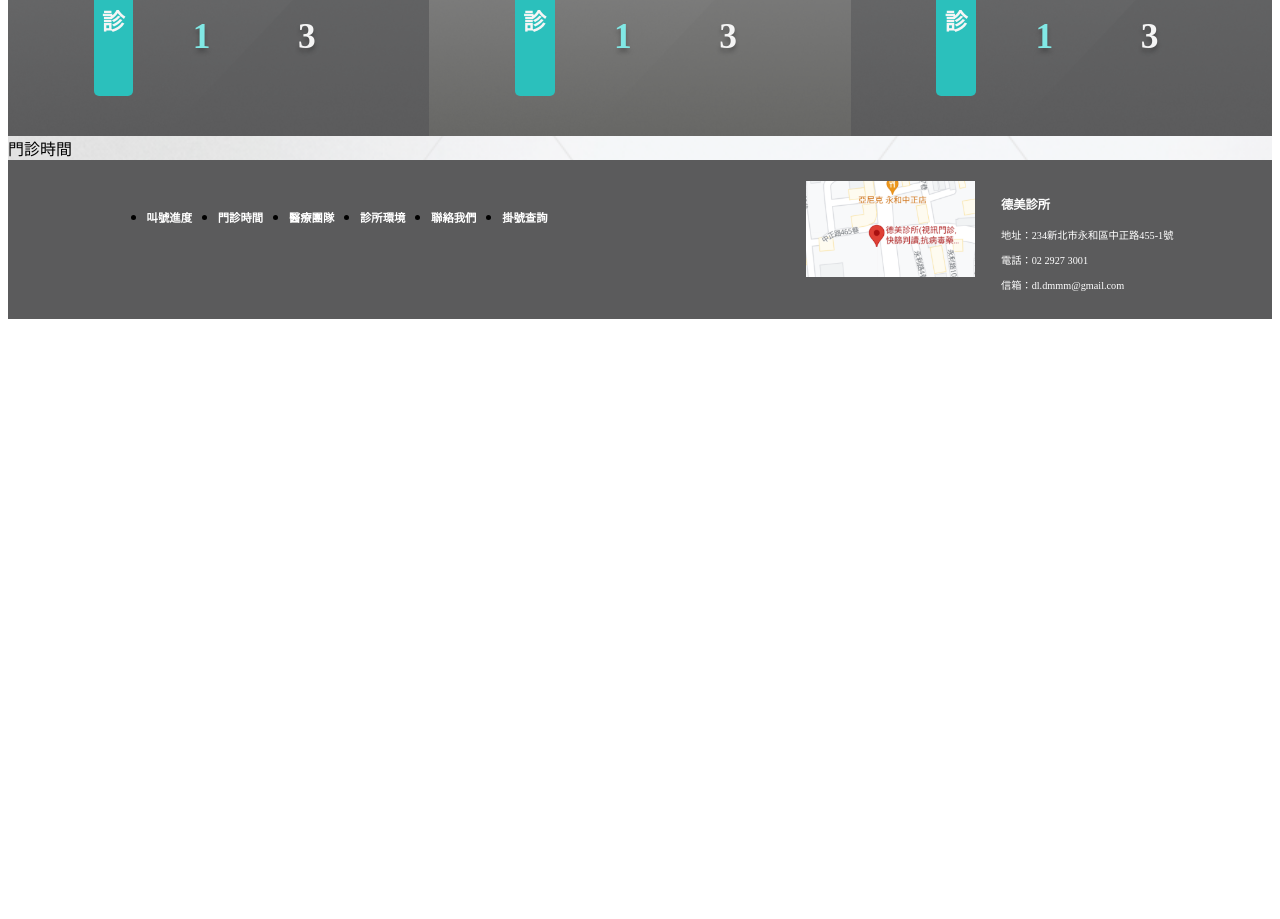
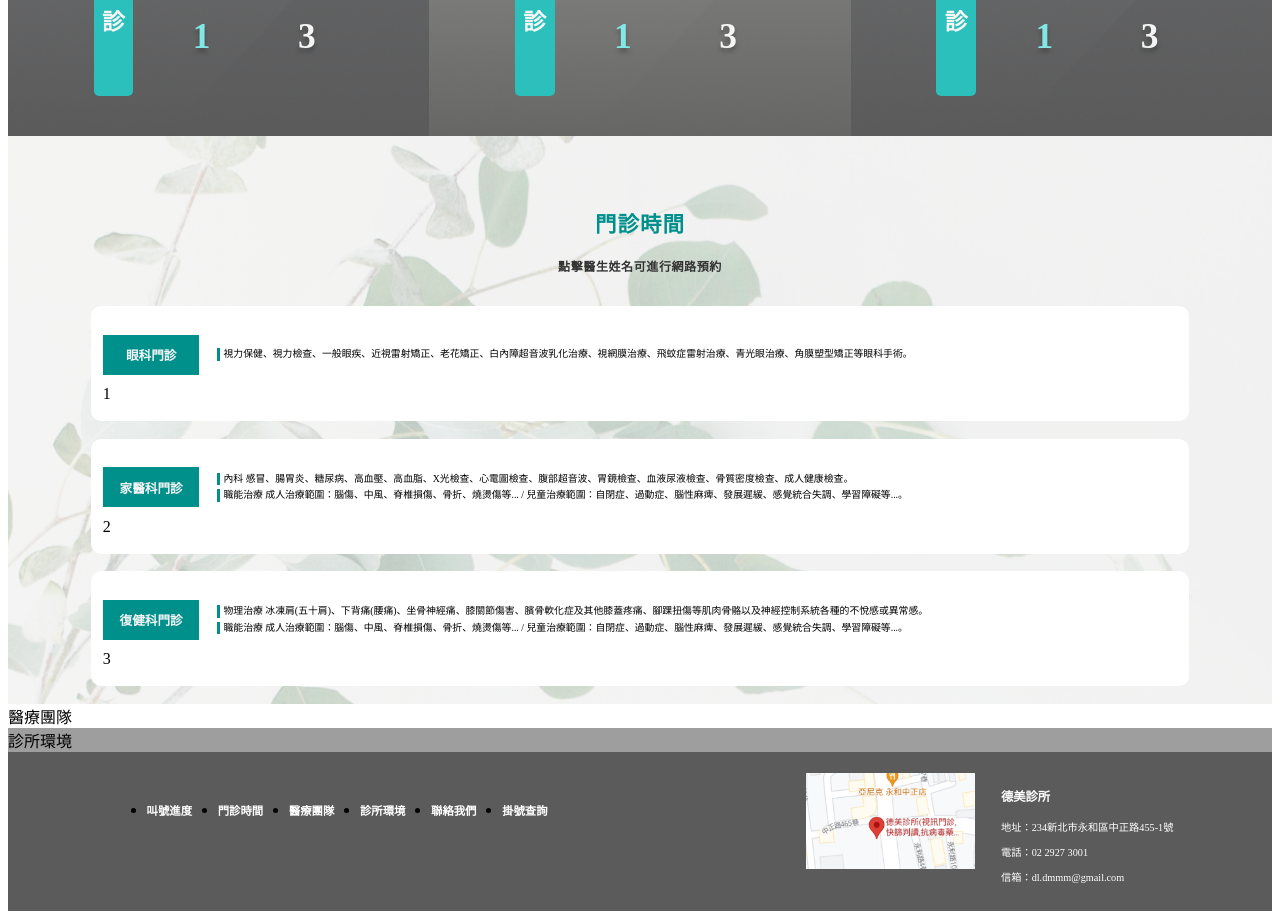
Before and after one commit to Lonck999/DM-web, a Vue app: page /home in a window 1280 px wide. Shown: the part 760-1679 px from the top of the page. Before the commit the page ends 1087 px from the top, so only its background shows below. Built offline with nearby package versions, Linux system fonts and the light colour scheme; grey boxes are pictures that could not be loaded.

Commit message:
updata clinicHiurs

```diff
--- a/src/page/home/Home.vue
+++ b/src/page/home/Home.vue
@@ -1,8 +1,18 @@
 <template>
-    <div class="content">
-        <Main />
-        <CallNumber />
-        <ClinicHours />
+    <div>
+        <div class="main-bg">
+            <Main />
+        </div>
+        <div class="callNumber-bg">
+            <CallNumber />
+        </div>
+        <div class="clinicHours-bg">
+            <ClinicHours />
+        </div>
+        <MedicalTeam />
+        <div class="environment-bg">
+            <Environment />
+        </div>
     </div>
 </template>
 
@@ -10,16 +20,34 @@
 import Main from './main/Main.vue'
 import CallNumber from './callNumber/CallNumber.vue';
 import ClinicHours from './clinicHours/ClinicHours.vue';
+import MedicalTeam from './medicalTeam/MedicalTeam.vue';
+import Environment from './environment/Environment.vue';
 </script>
 
 <style scoped lang="scss">
 /* SCSS規範：寬度>佈局>間距>文字>位置>動畫>其他 */
 
-.content {
+.main-bg {
     width: 100%;
     background-image: url('../../assets/背景.png');
     background-size: cover;
-    margin: 0 auto;
     padding: 4% 0 0 0;
 }
+
+.callNumber-bg, .clinicHours-bg, .environment-bg {
+    width: 100%;
+    background-size: cover;
+}
+
+.callNumber-bg{
+    background:#5b5b5c;
+}
+
+.clinicHours-bg {
+    background-image: url('../../assets/背景2.png');
+}
+
+.environment-bg {
+    background-image: url('../../assets/背景4.png');
+}
 </style>
--- a/src/page/home/callNumber/CallNumber.vue
+++ b/src/page/home/callNumber/CallNumber.vue
@@ -95,8 +95,9 @@ const callNumber = reactive([
 /* SCSS規範：寬度>佈局>間距>文字>位置>動畫>其他 */
 
 .call {
+    max-width: 1920px;
     width: 100%;
-    margin: 4.5% 0 0;
+    margin: 0 auto;
     container-type: inline-size;
 
     h1 {
--- a/src/page/home/clinicHours/ClinicHours.vue
+++ b/src/page/home/clinicHours/ClinicHours.vue
@@ -1,13 +1,72 @@
 <template>
+    <div class="clinicHours">
+        <div class="title">
+            <h1>門診時間</h1>
+            <p>點擊醫生姓名可進行網路預約</p>
+        </div>
         <div>
-            門診時間
+            <DateTable :title="eyes.title" :content1="eyes.content">
+                1
+            </DateTable>
+            <DateTable :title="family.title" :content1="family.content1" :content2="family.content2">
+                2
+            </DateTable>
+            <DateTable :title="reh.title" :content1="reh.content1" :content2="reh.content2">
+                3
+            </DateTable>
         </div>
+    </div>
 </template>
 
 <script setup lang='ts'>
+import { reactive } from 'vue'
+import DateTable from './dateTable/DateTable.vue'
 
+const eyes = reactive({
+    title: '眼科門診',
+    content: '視力保健、視力檢查、一般眼疾、近視雷射矯正、老花矯正、白內障超音波乳化治療、視網膜治療、飛蚊症雷射治療、青光眼治療、角膜塑型矯正等眼科手術。'
+})
+
+const family = reactive({
+    title: '家醫科門診',
+    content1: '內科 感冒、腸胃炎、糖尿病、高血壓、高血脂、X光檢查、心電圖檢查、腹部超音波、胃鏡檢查、血液尿液檢查、骨質密度檢查、成人健康檢查。',
+    content2:'職能治療 成人治療範圍：腦傷、中風、脊椎損傷、骨折、燒燙傷等... / 兒童治療範圍：自閉症、過動症、腦性麻痺、發展遲緩、感覺統合失調、學習障礙等...。'
+})
+
+const reh = reactive({
+    title: '復健科門診',
+    content1: '物理治療 冰凍肩(五十肩)、下背痛(腰痛)、坐骨神經痛、膝關節傷害、臏骨軟化症及其他膝蓋疼痛、腳踝扭傷等肌肉骨骼以及神經控制系統各種的不悅感或異常感。',
+    content2: '職能治療 成人治療範圍：腦傷、中風、脊椎損傷、骨折、燒燙傷等... / 兒童治療範圍：自閉症、過動症、腦性麻痺、發展遲緩、感覺統合失調、學習障礙等...。'
+})
 </script>
 
-<style>
+<style scoped lang="scss"> .clinicHours {
+     max-width: 1920px;
+     width: 100%;
+     margin: 0 auto;
+     padding: 4.5% 0 0 0;
+     container-type: inline-size;
 
+     .title {
+         text-align: center;
+
+         h1 {
+             font-size: 1.7cqw;
+             color: #00908c;
+             font-style: normal;
+             font-weight: 700;
+             letter-spacing: 0.05em;
+             margin-bottom: 1.5%;
+         }
+
+         p {
+             color: #343434;
+             font-style: normal;
+             font-weight: 600;
+             font-size: 0.95cqw;
+             letter-spacing: 0.05em;
+             margin-bottom: 2.5%;
+         }
+     }
+ }
 </style>
--- /dev/null
+++ b/src/page/home/clinicHours/dateTable/DateTable.vue
@@ -0,0 +1,55 @@
+<template>
+    <div class="dateTable">
+        <div class="title">
+            <h2>{{ title }}</h2>
+            <div class="remark">
+                <p>{{ content1 }}</p>
+                <p>{{ content2 }}</p>
+            </div>
+        </div>
+        <slot></slot>
+    </div>
+</template>
+
+<script setup lang='ts'>
+defineProps(['title', 'content1', 'content2'])
+
+</script>
+
+<style scoped lang="scss">
+.dateTable {
+    width: 85%;
+    border-radius: 10px;
+    margin: 0 auto 1.4%;
+    padding: 1.4% 0.9%;
+    background: #fff;
+
+    .title {
+        display: flex;
+        align-items: center;
+
+        h2 {
+            width: 9%;
+            background: #00908c;
+            margin-right: 1.2%;
+            padding: 1% 0;
+            color: #f5f5f5;
+            font-size: 1cqw;
+            text-align: center;
+        }
+
+        .remark {
+            flex: 1;
+            font-size: 0.78cqw;
+            line-height: 1.3;
+            padding-left: 0.4%;
+
+            p {
+                margin: 0.4% 0;
+                border-left: 3px solid #00908c;
+                padding-left: 0.4%;
+            }
+        }
+    }
+}
+</style>
--- /dev/null
+++ b/src/page/home/environment/Environment.vue
@@ -0,0 +1,11 @@
+<template>
+        <div>診所環境</div>
+</template>
+
+<script setup lang='ts'>
+
+</script>
+
+<style>
+
+</style>
--- a/src/page/home/main/Main.vue
+++ b/src/page/home/main/Main.vue
@@ -124,6 +124,7 @@ const web = ref('網路預約掛號')
             justify-content: space-between;
             align-items: center;
             margin-left: 31.4%;
+            margin-bottom: 4.5%;
             padding: 0.7% 1.5%;
             animation: fadein-buttom 2.5s;
 
--- /dev/null
+++ b/src/page/home/medicalTeam/MedicalTeam.vue
@@ -0,0 +1,11 @@
+<template>
+        <div>醫療團隊</div>
+</template>
+
+<script setup lang='ts'>
+
+</script>
+
+<style>
+
+</style>
```
Also changed, not shown: src/assets/背景2.png (added), 1 other file (tests, documents, lock files or other folders).
